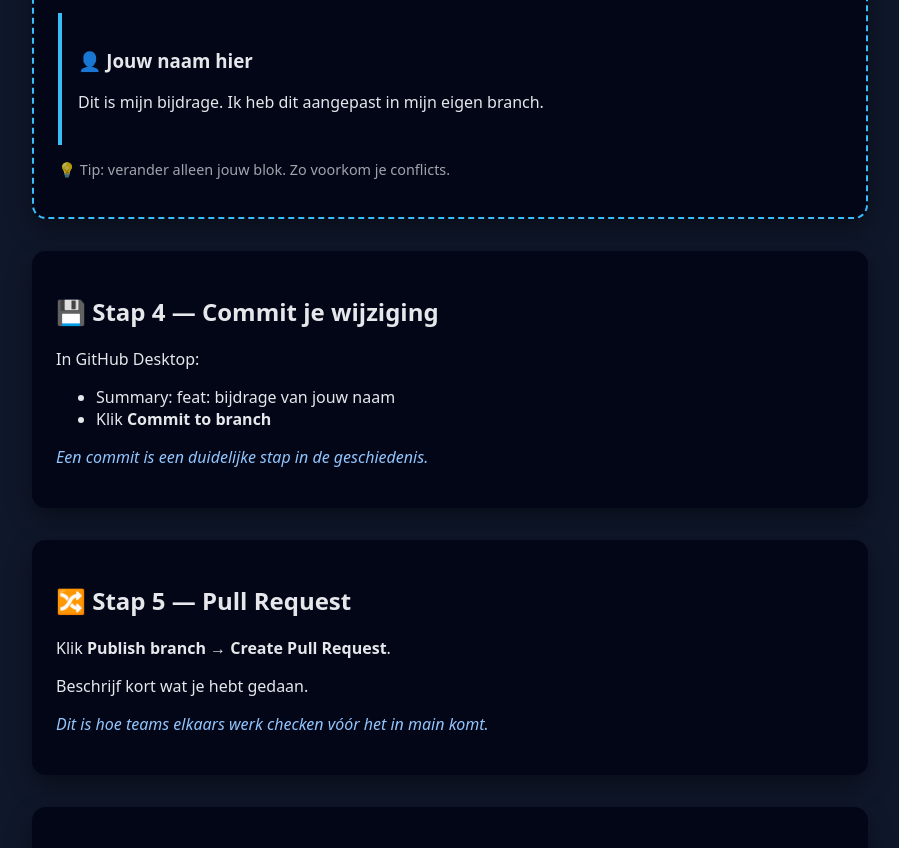
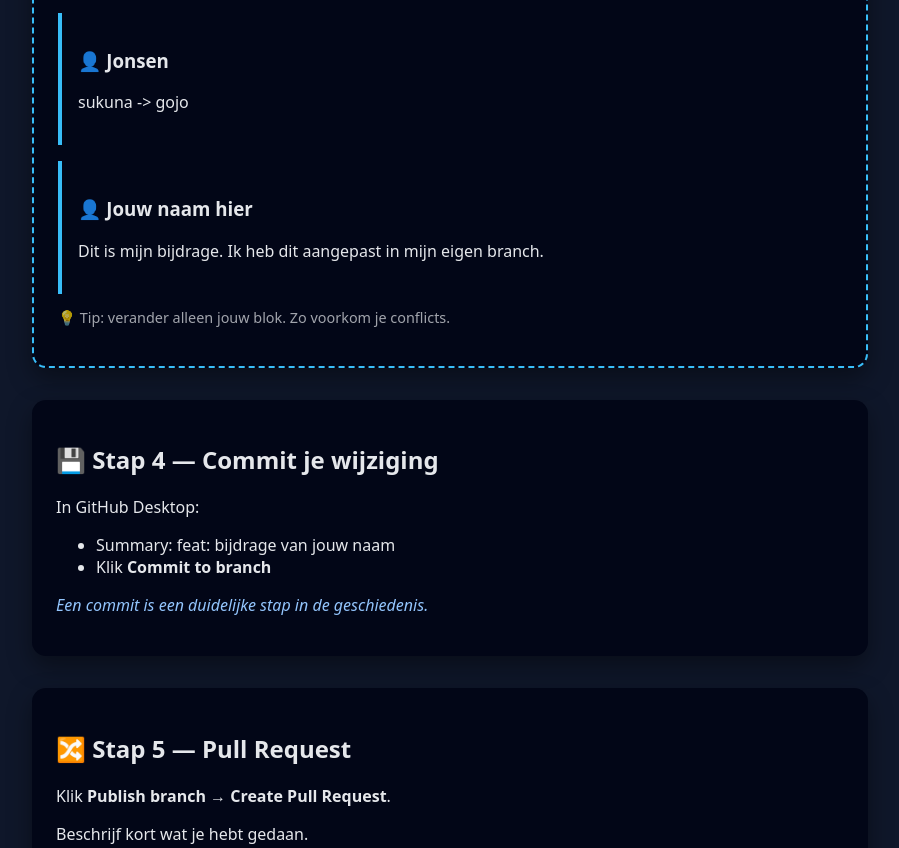
Before and after one commit to Bambaclad1/git_introduction, a plain HTML site: page index.html in a window 1280 px wide. Shown: the part 1137-1985 px from the top of the page, without its empty margins (190-1089 px from the left). Drawn offline with Linux system fonts and the light colour scheme.

Commit message:
Update index.html

```diff
--- a/index.html
+++ b/index.html
@@ -49,11 +49,19 @@
             </div>
 
             <div class="contribution">
+                <h3>👤 Jonsen</h3>
+                <p>
+                    sukuna -> gojo
+                </p>
+            </div>
+
+            <div class="contribution">
                 <h3>👤 Jouw naam hier</h3>
                 <p>
                     Dit is mijn bijdrage. Ik heb dit aangepast in mijn eigen branch.
                 </p>
             </div>
+
             <p class="hint">
                 💡 Tip: verander alleen jouw blok. Zo voorkom je conflicts.
             </p>
```
